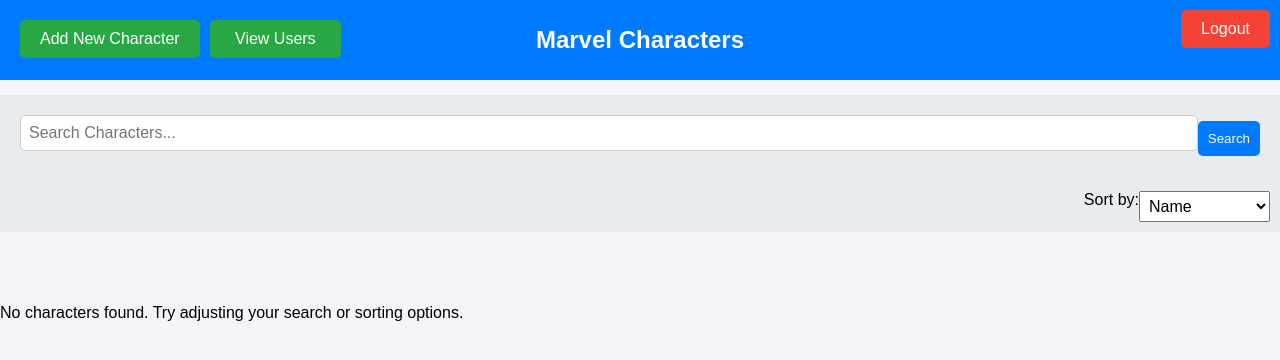
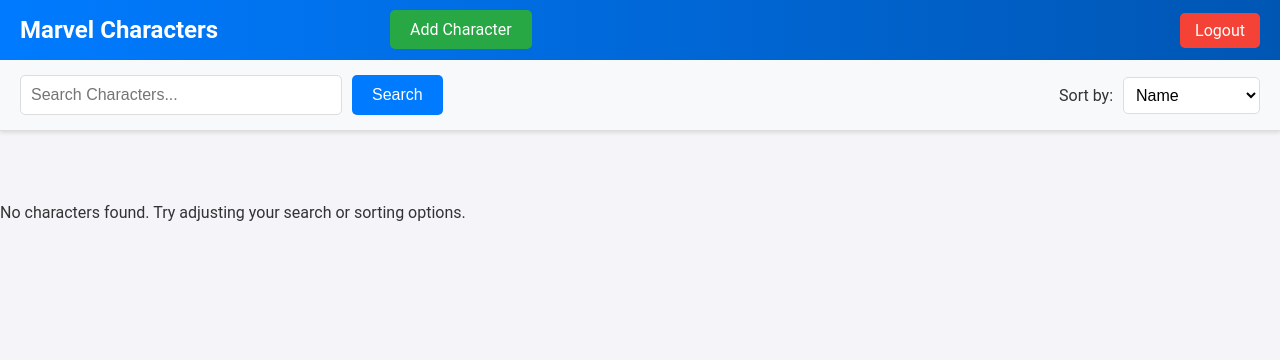
Before and after one commit to Kartik98784/Webdev_ProjectMCU, a PHP site: page /list_characters.php in a window 1280 px wide. Shown: the top 360 px of the page. Run offline with PHP 8.4, Linux system fonts and the light colour scheme; the visitor is signed in with stand-in values (Sample User, id 1); data that the repository does not hold is empty.

Commit message:
enhancing the css of main page

```diff
--- a/list_characters.php
+++ b/list_characters.php
@@ -72,179 +72,230 @@
     <title>Marvel Characters</title>
     <style>
        body {
-            font-family: Arial, sans-serif;
+    font-family: 'Roboto', sans-serif;
     background-color: #f4f4f9;
     margin: 0;
     padding: 0;
+    color: #333;
 }
+
+/* Top Bar */
 .top-bar {
-            background-color: #007bff;
+    background: linear-gradient(90deg, #007bff, #0056b3);
     display: flex;
-            justify-content: center;
+    justify-content: space-between;
     align-items: center;
-            padding: 10px;
+    padding: 0 20px;
     height: 60px;
-            position: relative;
+    color: white;
+    box-shadow: 0 4px 6px rgba(0, 0, 0, 0.1);
 }
+
 .top-bar .logo {
-            font-size: 24px;
+    font-size: 1.5em;
     font-weight: bold;
-            color: white;
-            text-align: center;
 }
+
 .top-bar .logout-btn {
-            position: absolute;
-            top: 10px;
-            right: 10px;
     background-color: #f44336;
     color: white;
-            padding: 10px 20px;
+    padding: 8px 15px;
     text-decoration: none;
     border-radius: 5px;
+    transition: background-color 0.3s;
 }
+
 .top-bar .logout-btn:hover {
     background-color: #d32f2f;
 }
-        .sort-bar {
-            background-color: #e9ecef;
-            padding: 10px;
-            display: flex;
-            justify-content: flex-end;
-        }
-        .sort-bar select {
-            padding: 5px;
-            font-size: 16px;
-        }
-        .search-bar {
-            background-color: #e9ecef;
-            padding: 20px;
-            display: flex;
-            justify-content: center;
-            align-items: center;
-        }
-        .search-bar input {
-            width: 300px;
-            padding: 10px;
-            font-size: 16px;
-            border: 1px solid #ccc;
-            border-radius: 5px;
-        }
-        .character-list {
-            display: flex;
-            flex-wrap: wrap;
-            justify-content: center;
-            padding: 20px;
-            list-style-type: none ;
-        }
-        .character-item {
-            width: 300px;
-            margin: 20px;
-            padding: 20px;
-            background-color: #fff;
-            box-shadow: 0 4px 8px rgba(0, 0, 0, 0.1);
-            border-radius: 8px;
-            text-align: center;
-        }
-        .character-item .buttons {
-            display: flex;
-            justify-content: center;
-            gap: 10px;
-            margin-top: 10px;
-        }
-        .character-item .buttons a,
-        .character-item .buttons button {
-            padding: 10px 20px;
-            background-color: #007bff;
-            color: white;
-            text-decoration: none;
-            border: none;
-            border-radius: 5px;
-            cursor: pointer;
-        }
-        .character-item .buttons a:hover,
-        .character-item .buttons button:hover {
-            background-color: #0056b3;
-        }
-        .add-btn {
+
+/* Buttons */
+/* Add Character Button */
+.add-character-btn {
     position: absolute;
-            top: 20px;
-            left: 20px;
+    top: 10px;
+    left: 390px;
     background-color: #28a745;
     padding: 10px 20px;
     text-decoration: none;
     color: white;
     border-radius: 5px;
+    font-size: 16px;
 }
-        .add-user-btn {
-            top: 20px;
-            left: 20px;
+
+.add-character-btn:hover {
+    background-color: #218838;
+}
+
+/* View Users Button */
+.view-users-btn {
+    position: absolute;
+    top: 10px;
+    left: 240px;
     background-color: #28a745;
     padding: 10px 20px;
     text-decoration: none;
     color: white;
     border-radius: 5px;
+    font-size: 16px;
 }
-        .add-btn:hover {
-            background-color: #218838;
+
+.view-users-btn:hover {
+    background-color: #0056b3;
+}
+
+
+
+/* Search and Sort Bar */
+.search-sort-bar {
+    display: flex;
+    justify-content: space-between;
+    align-items: center;
+    background-color: #f8f9fa;
+    padding: 15px 20px;
+    border-bottom: 1px solid #ddd;
+    box-shadow: 0 2px 4px rgba(0, 0, 0, 0.1);
+}
+
+.search-bar {
+    display: flex;
+    gap: 10px;
+}
+
+.search-bar input {
+    width: 300px;
+    padding: 10px;
+    font-size: 16px;
+    border: 1px solid #ddd;
+    border-radius: 5px;
+    transition: border-color 0.3s;
+}
+
+.search-bar input:focus {
+    border-color: #007bff;
+    outline: none;
+}
+
+.search-bar button {
+    padding: 10px 20px;
+    font-size: 16px;
+    background-color: #007bff;
+    color: white;
+    border: none;
+    border-radius: 5px;
+    cursor: pointer;
+    transition: background-color 0.3s;
+}
+
+.search-bar button:hover {
+    background-color: #0056b3;
+}
+
+.sort-bar {
+    display: flex;
+    align-items: center;
+    gap: 10px;
+}
+
+.sort-bar select {
+    padding: 8px;
+    font-size: 16px;
+    border: 1px solid #ddd;
+    border-radius: 5px;
+    background-color: #fff;
+    transition: border-color 0.3s;
+}
+
+.sort-bar select:focus {
+    border-color: #007bff;
+    outline: none;
+}
+
+/* Character List */
+.character-list {
+    display: flex;
+    flex-wrap: wrap;
+    justify-content: center;
+    gap: 20px;
+    padding: 20px;
+    list-style: none;
 }
 
 .character-item {
-            border: 1px solid #ccc;
-            padding: 15px;
-            margin-bottom: 20px;
-            border-radius: 5px;
-            background: #fff;
+    width: 280px;
+    padding: 20px;
+    background: white;
+    border-radius: 10px;
+    box-shadow: 0 4px 6px rgba(0, 0, 0, 0.1);
+    text-align: center;
+    transition: transform 0.3s, box-shadow 0.3s;
 }
 
-        form {
-            margin-top: 15px;
+.character-item:hover {
+    transform: translateY(-5px);
+    box-shadow: 0 6px 10px rgba(0, 0, 0, 0.15);
 }
 
-        form textarea, form input[type="text"] {
-            width: 100%;
+.character-item h2 {
+    font-size: 1.5em;
     margin-bottom: 10px;
-            padding: 8px;
-            border: 1px solid #ccc;
-            border-radius: 5px;
+    color: #007bff;
 }
 
-        form button {
-            background-color: #007bff;
-            color: white;
-            border: none;
-            padding: 10px;
-            cursor: pointer;
-            border-radius: 5px;
+.character-item p {
+    font-size: 1em;
+    color: #555;
+    margin-bottom: 15px;
 }
 
-        form button:hover {
+.character-item .buttons {
+    display: flex;
+    justify-content: center;
+    gap: 10px;
+}
+
+.character-item .buttons a {
+    padding: 8px 15px;
+    font-size: 14px;
+    color: white;
+    background-color: #007bff;
+    text-decoration: none;
+    border-radius: 5px;
+    transition: background-color 0.3s;
+}
+
+.character-item .buttons a:hover {
     background-color: #0056b3;
 }
 
+/* Comments Section */
 .comments {
-            margin-top: 20px;
+    max-width: 800px;
+    margin: 20px auto;
+    padding: 20px;
+    background-color: #fff;
+    border-radius: 8px;
+    box-shadow: 0 4px 6px rgba(0, 0, 0, 0.1);
 }
 
 .comment-item {
-            background: #f4f4f9;
+    background: #f9f9fc;
     padding: 10px;
     border: 1px solid #ddd;
+    border-radius: 5px;
     margin-bottom: 10px;
-            border-radius: 5px;
-        }
-        .add-user-btn {
-            position: absolute;
-            top: 20px; /* Increase this from 20px to 24px to shift down */
-            left: 210px;
-            background-color: #28a745;
-            padding: 10px 25px;
-            text-decoration: none;
-            color: white;
-            border-radius: 5px;
 }
 
-.add-user-btn:hover {
-    background-color: #218838;
+.comment-item h4 {
+    margin: 0 0 5px;
+    font-size: 1.1em;
+    color: #333;
+}
+
+.comment-item p {
+    margin: 0;
+    font-size: 0.95em;
+    color: #555;
 }
 
     </style>
@@ -257,13 +308,11 @@
     </div>
 
     <?php if ($is_admin): ?>
-    <a href="add_character.php" class="add-btn">Add New Character</a>
+        <a href="add_character.php" class="add-character-btn">Add Character</a>
 <?php endif; ?>
 
 <!-- Search and Sort Bar -->
 <div class="search-sort-bar">
-    <a href="view_users.php" class="add-user-btn">View Users</a>
-
     <form action="list_characters.php" method="get" class="search-bar">
         <input
             type="text"
@@ -281,6 +330,7 @@
         </select>
     </div>
 </div>
+
 
     <!-- Display Characters -->
     <ul class="character-list">
```
Also changed, not shown: view_character.php (+83 -53 lines). Lines whose indentation alone changed are shown as unchanged.
